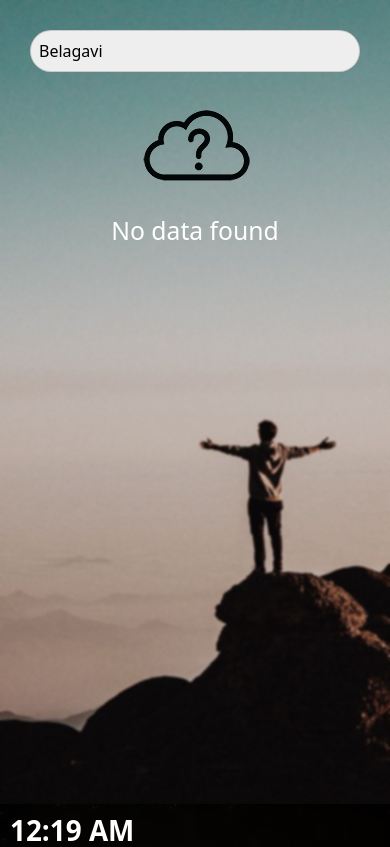
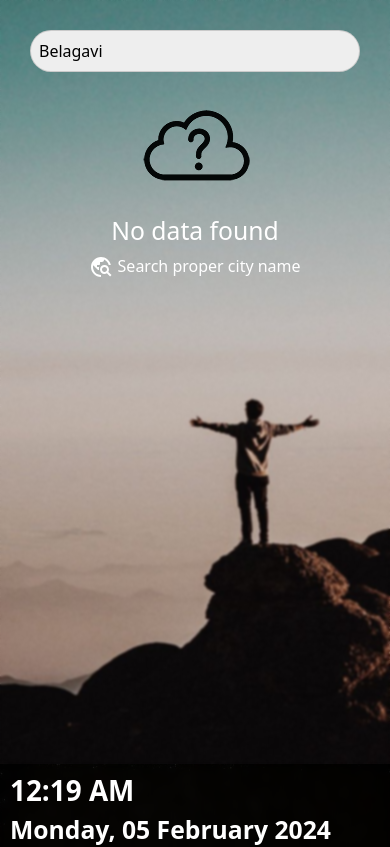
Before and after one commit to VishnuSangammanavar/Weather-App, a React (Create React App) app: page / in a window 390 px wide. Shown: the top 847 px of the page. Built offline with nearby package versions, Linux system fonts and the light colour scheme; no server answers.

Commit message:
Update file

```diff
--- a/src/App.css
+++ b/src/App.css
@@ -224,6 +224,11 @@ section {
     height: auto;
   }
 
+  .weather .weather-info,
+  .weather .weather-info .content {
+    height: calc(100vh - 80px);
+  }
+
   .weather .weather-forecast,
   .weather .weather-forecast .content {
     height: auto;
--- a/src/Components/WeatherInfo.js
+++ b/src/Components/WeatherInfo.js
@@ -3,6 +3,7 @@ import Search from './Search';
 import LocationOnIcon from '@mui/icons-material/LocationOn';
 import WaterDropIcon from '@mui/icons-material/WaterDrop';
 import AirIcon from '@mui/icons-material/Air';
+import TravelExploreIcon from '@mui/icons-material/TravelExplore';
 
 const WeatherInfo = ({search, inputEvent, weather, main, city, hour, peroid}) => {
   return (
@@ -34,6 +35,7 @@ const WeatherInfo = ({search, inputEvent, weather, main, city, hour, peroid}) =>
         <>
           <img src="./icons/unknown.png" alt="!weather" className='py-2' />
           <h2>No data found</h2>
+          <p><TravelExploreIcon /> Search proper city name</p>
         </>}
       </div>
     </div>
```
